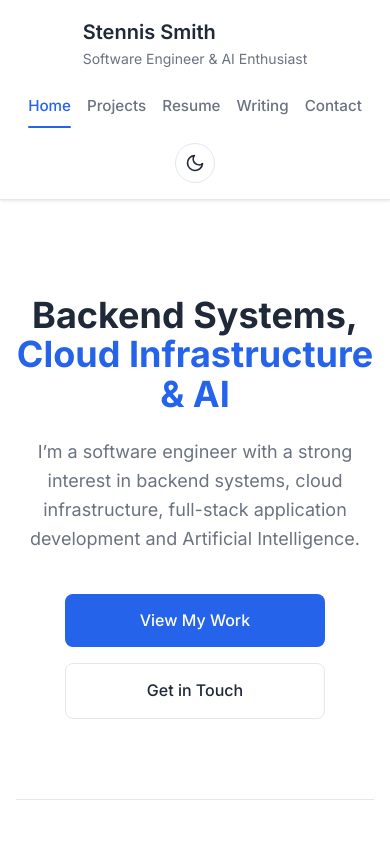
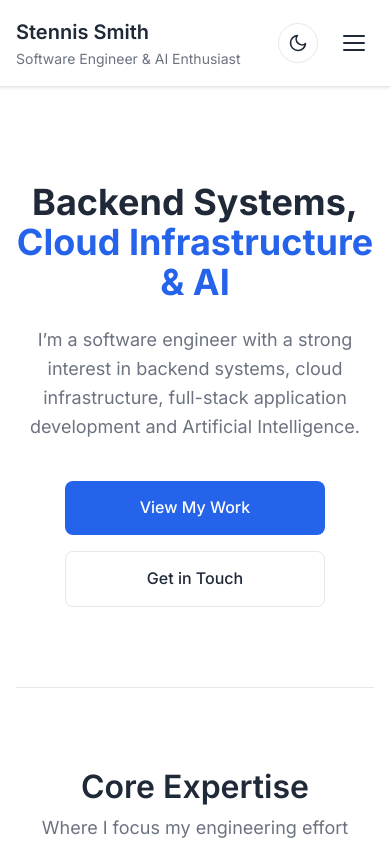
Before and after one commit to Stennis1/stennis-portfolio, a Next.js app: page / in a window 390 px wide. Shown: the top 844 px of the page. Built offline with nearby package versions, Linux system fonts and the light colour scheme.

Commit message:
feat: add mobile hamburger menu with features
Add state, button, slide-in menu, overlay, auto-close, scroll lock, and theme toggle.

Co-authored-by: Stennis Smith <48189630+Stennis1@users.noreply.github.com>

```diff
--- a/app/components/Navbar.module.css
+++ b/app/components/Navbar.module.css
@@ -82,21 +82,130 @@
   border-radius: 1px;
 }
 
+/* Mobile Controls - Hidden on Desktop */
+.mobileControls {
+  display: none;
+  align-items: center;
+  gap: 1rem;
+}
+
+/* Hamburger Button */
+.hamburger {
+  display: flex;
+  flex-direction: column;
+  justify-content: center;
+  align-items: center;
+  width: 40px;
+  height: 40px;
+  background: transparent;
+  border: none;
+  cursor: pointer;
+  padding: 0.5rem;
+  gap: 5px;
+  border-radius: var(--radius);
+  transition: background-color 0.2s;
+}
+
+.hamburger:hover {
+  background-color: var(--background-alt);
+}
+
+.hamburgerLine {
+  display: block;
+  width: 22px;
+  height: 2px;
+  background-color: var(--text-color);
+  border-radius: 1px;
+  transition: all 0.3s ease;
+}
+
+.hamburgerLine.open:nth-child(1) {
+  transform: translateY(7px) rotate(45deg);
+}
+
+.hamburgerLine.open:nth-child(2) {
+  opacity: 0;
+}
+
+.hamburgerLine.open:nth-child(3) {
+  transform: translateY(-7px) rotate(-45deg);
+}
+
+/* Mobile Menu */
+.mobileMenu {
+  display: none;
+  position: fixed;
+  top: 80px;
+  right: -100%;
+  width: 280px;
+  height: calc(100vh - 80px);
+  background: var(--background-color);
+  border-left: 1px solid var(--border-color);
+  padding: 2rem;
+  transition: right 0.3s ease;
+  z-index: 999;
+  box-shadow: var(--shadow-md);
+}
+
+.mobileMenuOpen {
+  right: 0;
+}
+
+.mobileNavLinks {
+  display: flex;
+  flex-direction: column;
+  gap: 0.5rem;
+}
+
+.mobileNavLink {
+  color: var(--text-light);
+  font-weight: 500;
+  font-size: 1.1rem;
+  padding: 1rem;
+  border-radius: var(--radius);
+  transition: all 0.2s;
+}
+
+.mobileNavLink:hover {
+  color: var(--primary-color);
+  background-color: var(--background-alt);
+}
+
+.mobileNavLink.active {
+  color: var(--primary-color);
+  background-color: var(--background-alt);
+}
+
+/* Overlay */
+.overlay {
+  display: none;
+  position: fixed;
+  top: 80px;
+  left: 0;
+  right: 0;
+  bottom: 0;
+  background: rgba(0, 0, 0, 0.5);
+  z-index: 998;
+}
+
 @media (max-width: 768px) {
   .navContainer {
-    flex-direction: column;
-    gap: 1rem;
     padding: 1rem;
   }
 
   .navRight {
-    flex-direction: column;
-    gap: 1rem;
+    display: none;
   }
 
-  .navLinks {
-    gap: 1rem;
-    flex-wrap: wrap;
-    justify-content: center;
+  .mobileControls {
+    display: flex;
+  }
+
+  .mobileMenu {
+    display: block;
+  }
+
+  .overlay {
+    display: block;
   }
 }
--- a/app/components/Navbar.tsx
+++ b/app/components/Navbar.tsx
@@ -2,11 +2,13 @@
 
 import Link from "next/link";
 import { usePathname } from "next/navigation";
+import { useState, useEffect } from "react";
 import styles from "./Navbar.module.css";
 import ThemeToggle from "./ThemeToggle";
 
 export default function Navbar() {
   const pathname = usePathname();
+  const [isMenuOpen, setIsMenuOpen] = useState(false);
 
   const navLinks = [
     { href: "/", label: "Home" },
@@ -15,6 +17,23 @@ export default function Navbar() {
     { href: "/writing", label: "Writing" },
     { href: "/contact", label: "Contact" },
   ];
+
+  // Close menu when route changes
+  useEffect(() => {
+    setIsMenuOpen(false);
+  }, [pathname]);
+
+  // Prevent body scroll when menu is open
+  useEffect(() => {
+    if (isMenuOpen) {
+      document.body.style.overflow = "hidden";
+    } else {
+      document.body.style.overflow = "";
+    }
+    return () => {
+      document.body.style.overflow = "";
+    };
+  }, [isMenuOpen]);
 
   return (
     <nav className={styles.navbar}>
@@ -28,6 +47,7 @@ export default function Navbar() {
           </Link>
         </div>
 
+        {/* Desktop Navigation */}
         <div className={styles.navRight}>
           <div className={styles.navLinks}>
             {navLinks.map((link) => (
@@ -42,7 +62,47 @@ export default function Navbar() {
           </div>
           <ThemeToggle />
         </div>
+
+        {/* Mobile Controls */}
+        <div className={styles.mobileControls}>
+          <ThemeToggle />
+          <button
+            className={styles.hamburger}
+            onClick={() => setIsMenuOpen(!isMenuOpen)}
+            aria-label={isMenuOpen ? "Close menu" : "Open menu"}
+            aria-expanded={isMenuOpen}
+          >
+            <span className={`${styles.hamburgerLine} ${isMenuOpen ? styles.open : ""}`} />
+            <span className={`${styles.hamburgerLine} ${isMenuOpen ? styles.open : ""}`} />
+            <span className={`${styles.hamburgerLine} ${isMenuOpen ? styles.open : ""}`} />
+          </button>
+        </div>
       </div>
+
+      {/* Mobile Menu */}
+      <div className={`${styles.mobileMenu} ${isMenuOpen ? styles.mobileMenuOpen : ""}`}>
+        <div className={styles.mobileNavLinks}>
+          {navLinks.map((link) => (
+            <Link
+              key={link.href}
+              href={link.href}
+              className={`${styles.mobileNavLink} ${pathname === link.href ? styles.active : ""}`}
+              onClick={() => setIsMenuOpen(false)}
+            >
+              {link.label}
+            </Link>
+          ))}
+        </div>
+      </div>
+
+      {/* Overlay */}
+      {isMenuOpen && (
+        <div
+          className={styles.overlay}
+          onClick={() => setIsMenuOpen(false)}
+          aria-hidden="true"
+        />
+      )}
     </nav>
   );
 }
```
